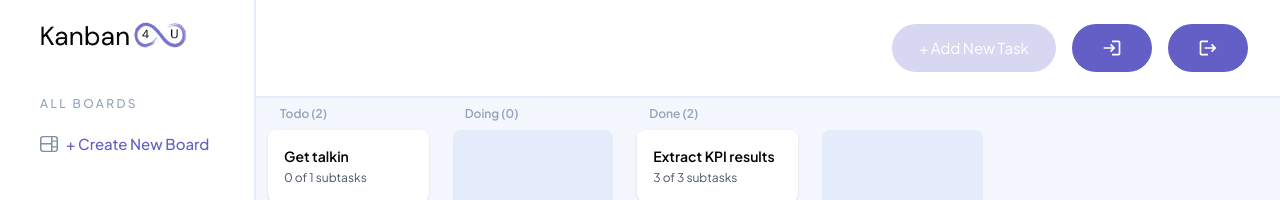
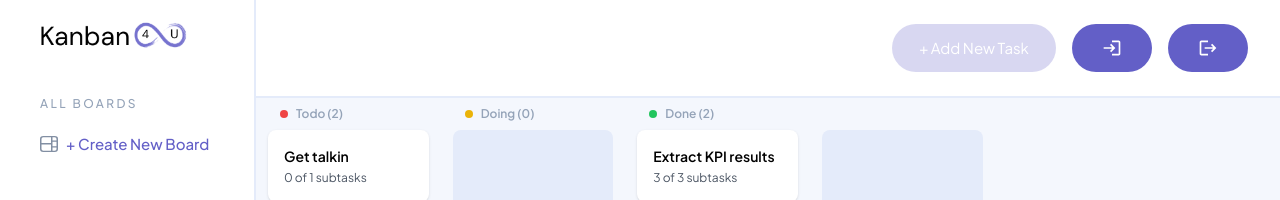
Before and after one commit to topcowmoo/dictyosperma-album, a React (Vite) app in the folder client/: page / in a window 1280 px wide. Both pictures are taken after a click on the button "+ Add Column". Shown: the top 200 px of the page. Built offline with nearby package versions, Linux system fonts and the light colour scheme.

Commit message:
add status color for column titles

```diff
--- a/client/src/components/Board.jsx
+++ b/client/src/components/Board.jsx
@@ -36,9 +36,9 @@ export default function Board({ boardEmpty, setBoardEmpty }) {
 
         <main className="flex-1 bg-linesDark dark:bg-darkDropdown flex">
           <div className="flex flex-1 space-x-4 p-1">
-            <Column title="Todo" tasks={tasks1} />
-            <Column title="Doing" tasks={tasks2} />
-            <Column title="Done" tasks={tasks3} />
+            <Column title="Todo" tasks={tasks1} color="red" />
+            <Column title="Doing" tasks={tasks2} color="yellow" />
+            <Column title="Done" tasks={tasks3} color="green" />
             <div className="flex flex-col w-1/6 p-1">
               <h2 className="text-md mb-2 min-h-[16px]"></h2>
               <div
--- a/client/src/components/Column.jsx
+++ b/client/src/components/Column.jsx
@@ -1,10 +1,17 @@
 import PropTypes from "prop-types";
 import Task from "./Task";
 
-export default function Column({ title, tasks }) {
+export default function Column({ title, tasks, color }) {
   return (
     <div className="flex flex-col w-1/6 p-1">
       <h2 className="text-slate-400 bg-opacity-50 text-xs ml-3 font-semibold mb-2">
+        <span
+          className={`inline-block w-2 h-2 mr-2 ${
+            color === "red" ? "bg-red-500" : ""
+          } ${color === "yellow" ? "bg-yellow-500" : ""} ${
+            color === "green" ? "bg-green-500" : ""
+          } rounded-full`}
+        ></span>
         {title} ({tasks.length})
       </h2>
       <div
@@ -28,4 +35,5 @@ Column.propTypes = {
       description: PropTypes.string.isRequired,
     })
   ).isRequired,
+  color: PropTypes.string.isRequired,
 };
```
